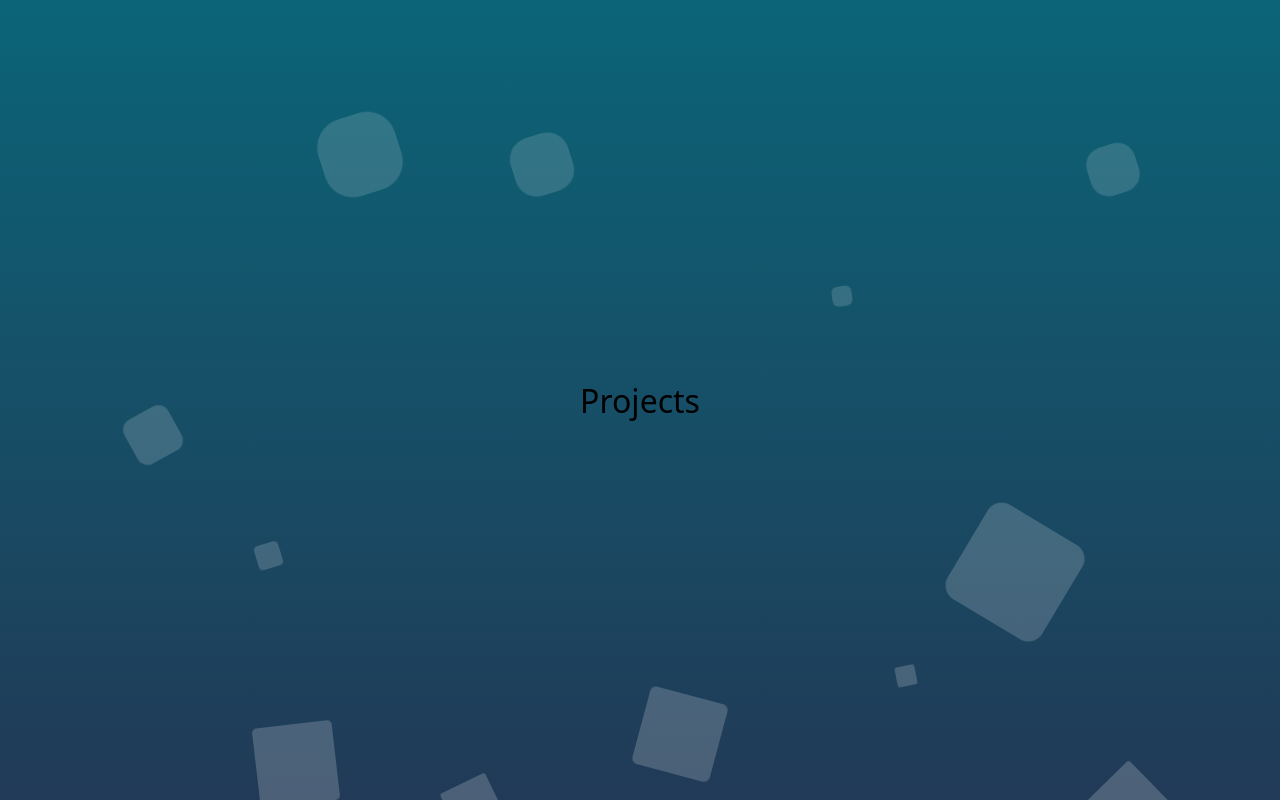
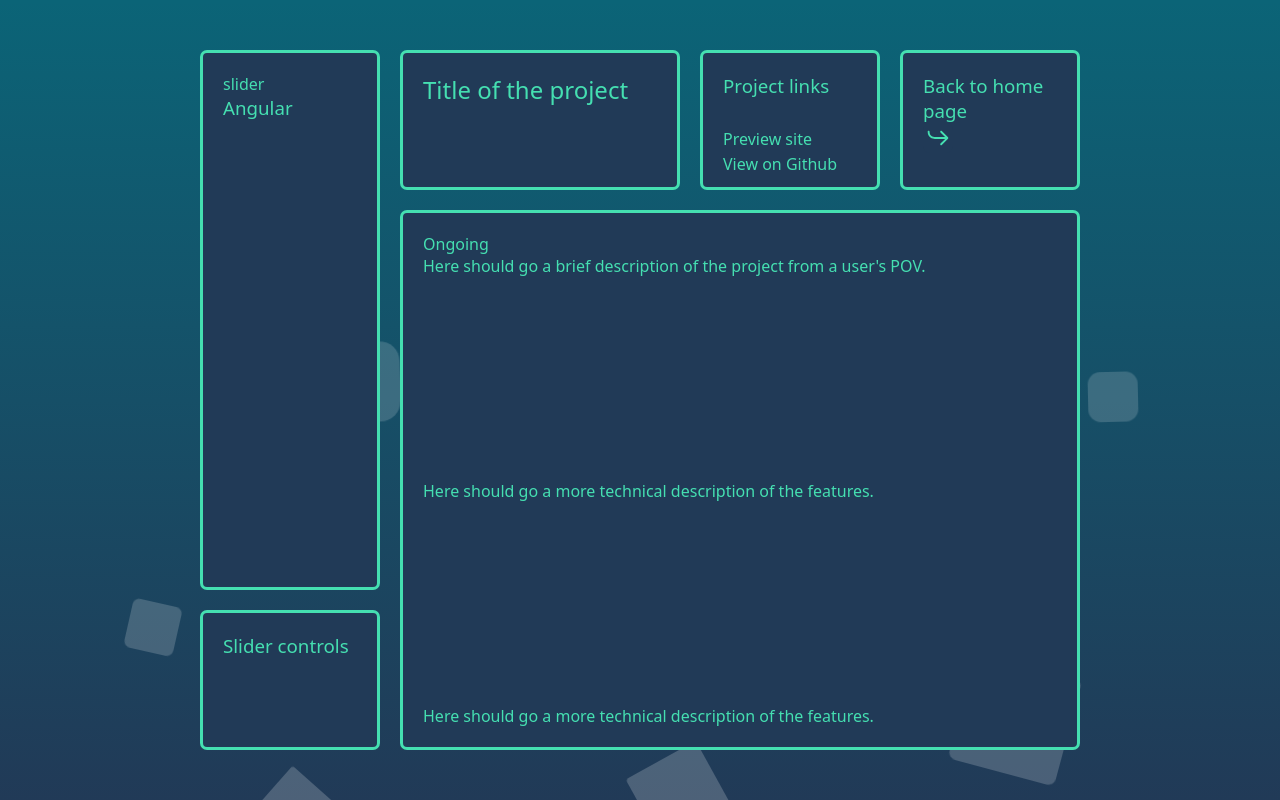
Before and after one commit to Tolsi111/my-website, a Next.js app: page /projects in a window 1280 px wide. Built offline with nearby package versions, Linux system fonts and the light colour scheme.

Commit message:
Projects page structure (#11)
* base layout

* more on structure

```diff
--- a/app/globals.scss
+++ b/app/globals.scss
@@ -10,27 +10,28 @@
   --color-text-secondary: #80ed99;
   --color-text: #45dfb1;
 
-
   --color-navy-light: #393053;
-  --color-purple-dark: #443C68;
-  --color-purple-light: #443C68;
+  --color-purple-dark: #443c68;
+  --color-purple-light: #443c68;
   // light mode? color scheme:
-  --color-light-purple: #4F1787;
-  --color-light-pink: #EB3678;
-  --color-light-orange: #FB773C;
+  --color-light-purple: #4f1787;
+  --color-light-pink: #eb3678;
+  --color-light-orange: #fb773c;
 
   // Animated background
-  --color-outer-circle: #836FFF;
-  --color-inner-circle: #15F5BA;
+  --color-outer-circle: #836fff;
+  --color-inner-circle: #15f5ba;
   // Main cards
-  --color-mint: #45FFCA;
+  --color-mint: #45ffca;
   --color-main: #211951;
   // Sizing
   --spacing-big: 40px;
+  --spacing-medium: 30px;
   --spacing-small: 20px;
   --spacing-xsmall: 10px;
   --spacing-xxsmall: 5px;
   --border-radius-regular: 7px;
+  --gap-regular: 25px;
   // Z-index
   --z-index-background: -10;
 }
@@ -41,7 +42,8 @@
 }
 
 * {
-  font-family: system-ui, -apple-system, BlinkMacSystemFont, 'Segoe UI', sans-serif;
+  font-family: system-ui, -apple-system, BlinkMacSystemFont, "Segoe UI",
+    sans-serif;
   font-weight: 400;
   box-sizing: border-box;
   padding: 0;
@@ -59,3 +61,7 @@ a {
   color: inherit;
   text-decoration: none;
 }
+
+ul {
+  list-style: none;
+}
--- a/app/page.module.scss
+++ b/app/page.module.scss
@@ -9,8 +9,8 @@
 
 .main-container {
   display: grid;
-  grid-template-rows: repeat(9,60px);
-  grid-template-columns: repeat(9,80px);
+  grid-template-rows: repeat(9, 60px);
+  grid-template-columns: repeat(9, 80px);
   grid-gap: var(--spacing-small);
 }
 
@@ -22,7 +22,7 @@
   color: var(--color-text);
   padding: var(--spacing-small);
   background-color: var(--color-bg-secondary);
-  transition: transform .3s, box-shadow 2s;
+  transition: transform 0.3s, box-shadow 2s;
 }
 
 .title {
@@ -31,7 +31,9 @@
   flex-direction: column;
   align-items: flex-start;
 
-  h1, h2, h3 {
+  h1,
+  h2,
+  h3 {
     display: flex;
   }
 }
@@ -45,7 +47,6 @@
   grid-row: 3 / 10;
   grid-column: 1 / 3;
   ul {
-    list-style: none;
     margin-top: var(--spacing-big);
     display: flex;
     gap: var(--spacing-big);
@@ -105,7 +106,8 @@
 }
 
 // SLIDERS
-.contacts .slider {// contact
+.contacts .slider {
+  // contact
   width: 100%;
   position: absolute;
   bottom: 100px;
@@ -132,7 +134,8 @@
   }
 }
 
-.about .slider {// about
+.about .slider {
+  // about
   width: 50%;
   position: absolute;
   bottom: 0px;
@@ -158,7 +161,8 @@
   }
 }
 
-.experience .slider {// experience
+.experience .slider {
+  // experience
   width: 50%;
   position: absolute;
   top: 5px;
@@ -185,7 +189,8 @@
   }
 }
 
-.projects .slider {// projects
+.projects .slider {
+  // projects
   width: 100%;
   position: absolute;
   top: 200px;
@@ -223,7 +228,8 @@
   }
 }
 
-.theme .slider {// theme
+.theme .slider {
+  // theme
   width: 50%;
   position: absolute;
 
@@ -240,7 +246,8 @@
   }
 }
 
-.education .slider {// education
+.education .slider {
+  // education
   width: 60%;
   position: absolute;
   right: -10px;
@@ -257,6 +264,7 @@
 }
 
 .navarrow {
+  // TODO: move navarrows css to a shared folder
   display: flex;
   position: relative;
   height: 30px;
@@ -271,7 +279,7 @@
 }
 
 // NAVIGATION BAUTTONS
-@property --angle{
+@property --angle {
   syntax: "<angle>";
   initial-value: 0deg;
   inherits: false;
@@ -285,13 +293,20 @@
     translate: 1px 8px;
   }
   .navarrow::before {
-      content: '';
+    content: "";
     position: absolute;
     height: 100%;
     width: 100%;
     border-radius: var(--border-radius-regular);
     opacity: 0.8;
-      background-image: conic-gradient(from var(--angle),var(--color-text-secondary), transparent, var(--color-text-secondary), transparent, var(--color-text-secondary));
+    background-image: conic-gradient(
+      from var(--angle),
+      var(--color-text-secondary),
+      transparent,
+      var(--color-text-secondary),
+      transparent,
+      var(--color-text-secondary)
+    );
     left: -2px;
     top: -2px;
     padding: 2px;
--- a/app/projects/page.jsx
+++ b/app/projects/page.jsx
@@ -1,5 +1,50 @@
+import styles from './projects-page.module.scss'
+import Link from "next/link";
+import NavigationArrow from "@/components/navigation-arrow/NavigationArrow";
+import ExternalLinkButton from "@/components/external-link-button/ExternalLinkButton";
+
 export default function Projects() {
     return (
-        <h1>Projects</h1>
+        <main className={styles['main-container']}>
+            <section className={styles['wheel-slider']} >
+                {'slider'}
+                <h3>Angular</h3>
+            </section>
+            <section className={styles['wheel-controls']} >
+            <h3>Slider controls</h3>
+            {/* TODO: add control arrows */}
+            </section>
+            <section className={styles['project-title']} >
+                {/* TODO: dynamic title */}
+                <h1>Title of the project</h1>
+            </section>
+            <section className={styles['project-links']} >
+                <h3>Project links</h3>
+                {/* TODO: dynamic links based on current project. The repo might be private */}
+                <ul>
+                    <li><ExternalLinkButton targetUrl="https://github.com/Tolsi111" linkText="Preview site"/></li>
+                    <li><ExternalLinkButton targetUrl="https://github.com/Tolsi111" linkText="View on Github"/></li>
+                </ul>
+
+            </section>
+            <section className={styles['back-home']} >
+                <h3>Back to home page</h3>
+                <Link href={"../"} className={styles.navarrow}><NavigationArrow/></Link>
+            </section>
+            <section className={styles['project-description']} >
+                {/* TODO: dynamic description */}
+                <article className={styles['project-usage']}>
+                    <p>Ongoing</p>
+                    <p>Here should go a brief description of the project from a user's POV.</p>
+                </article>
+                <article className={styles['project-features']}>
+                    <p>Here should go a more technical description of the features.</p>
+                </article>
+
+                <article className={styles['project-tech-stack']}>
+                    <p>Here should go a more technical description of the features.</p>
+                </article>
+            </section>
+        </main>
     )
 }
--- /dev/null
+++ b/app/projects/projects-page.module.scss
@@ -0,0 +1,137 @@
+.main-container {
+  display: grid;
+  grid-template-rows: repeat(9, 60px);
+  grid-template-columns: repeat(9, 80px);
+  grid-gap: var(--spacing-small);
+}
+
+.main-container > * {
+  position: relative;
+  border-radius: var(--border-radius-regular);
+  border-style: solid;
+  overflow: hidden;
+  color: var(--color-text);
+  padding: var(--spacing-small);
+  background-color: var(--color-bg-secondary);
+  transition: transform 0.3s, box-shadow 2s;
+}
+
+.wheel-slider {
+  grid-row: 1 / 8;
+  grid-column: 1 / 3;
+}
+
+.wheel-controls {
+  grid-row: 8 / 10;
+  grid-column: 1 / 3;
+}
+
+.project-title {
+  grid-row: 1 / 3;
+  grid-column: 3 / 6;
+}
+
+.project-links {
+  grid-row: 1 / 3;
+  grid-column: 6 / 8;
+}
+
+.project-links ul {
+  margin-top: var(--spacing-medium);
+  display: flex;
+  flex-direction: column;
+  gap: var(--gap-regular);
+}
+
+.back-home {
+  grid-row: 1 / 3;
+  grid-column: 8 / 10;
+}
+
+.project-description {
+  grid-row: 3 / 10;
+  grid-column: 3 / 10;
+  display: flex;
+  flex-direction: column;
+  justify-content: space-between;
+  font-size: 16px;
+}
+
+// Navarrow
+.navarrow {
+  display: flex;
+  position: relative;
+  height: 30px;
+  width: 30px;
+  transition: translate 0.2s;
+  animation: navarrowAnimation 0.3s;
+
+  svg {
+    background-color: var(--color-bg-secondary);
+    border-radius: var(--border-radius-regular);
+  }
+}
+
+@property --angle {
+  syntax: "<angle>";
+  initial-value: 0deg;
+  inherits: false;
+}
+.back-home:hover {
+  .navarrow {
+    translate: 1px 8px;
+  }
+  .navarrow::before {
+    content: "";
+    position: absolute;
+    height: 100%;
+    width: 100%;
+    border-radius: var(--border-radius-regular);
+    opacity: 0.8;
+    background-image: conic-gradient(
+      from var(--angle),
+      var(--color-text-secondary),
+      transparent,
+      var(--color-text-secondary),
+      transparent,
+      var(--color-text-secondary)
+    );
+    left: -2px;
+    top: -2px;
+    padding: 2px;
+    z-index: -1;
+    animation: spin 5s linear infinite;
+  }
+
+  .navarrow:hover::before {
+    animation: spin 1s linear infinite;
+  }
+}
+
+@keyframes spin {
+  from {
+    --angle: 0deg;
+  }
+  to {
+    --angle: 360deg;
+  }
+}
+
+@keyframes navarrowAnimation {
+  0% {
+    transform: translateX(-20px);
+    opacity: 0;
+  }
+  100% {
+    opacity: 1;
+    transform: none;
+  }
+}
+
+// Project description
+.project-usage {
+}
+.project-features {
+}
+.project-tech-stack {
+}
--- a/components/external-link-button/ExternalLinkButton.module.scss
+++ b/components/external-link-button/ExternalLinkButton.module.scss
@@ -10,7 +10,7 @@
     width: 1px;
     background-color: var(--color-text);
     opacity: 0;
-    transition: opacity .1s, width .5s;
+    transition: opacity .1s, width .4s;
 }
 
 .link:hover {
```
Lines whose indentation alone changed are shown as unchanged.
